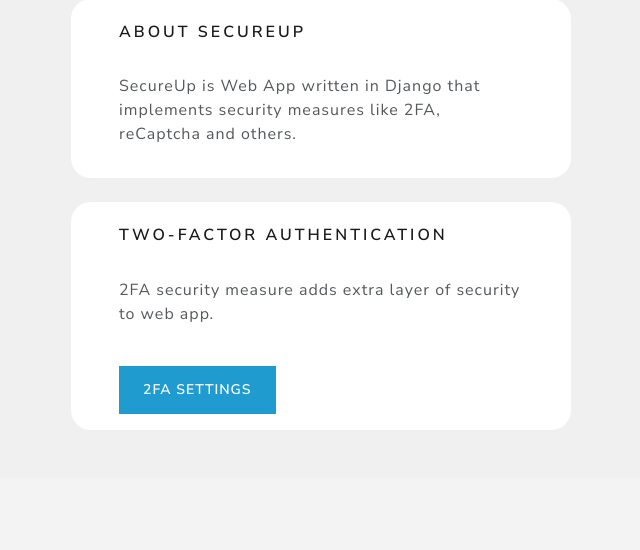
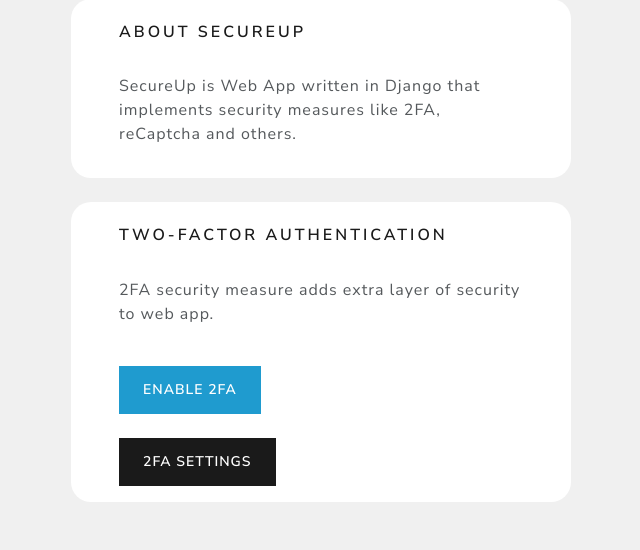
Before and after one commit to eccololo/django-projects, a Django app: page /dashboard in a window 1280 px wide. Shown: the part 364-914 px from the top of the page, without its empty margins (319-959 px from the left). Before the commit the page ends 778 px from the top, so only its background shows below. Run offline with Django 5.2, Linux system fonts and the light colour scheme; the visitor is signed in with stand-in values (Sample User, id 1).

Commit message:
Add link in dashboard template for 2FA settings.

```diff
--- a/SecureUp/secureup/secureapp/templates/dashboard.html
+++ b/SecureUp/secureup/secureapp/templates/dashboard.html
@@ -28,7 +28,9 @@
     <br />
     <p>2FA security measure adds extra layer of security to web app.</p>
     <br />
-    <a href="" class="btn btn-info navbar-btn" type="button">2FA Settings</a>
+    <a href="" class="btn btn-info navbar-btn" type="button">Enable 2FA</a>
+    <br /><br />
+    <a href="{% url 'two_factor:profile' %}" class="btn btn-primary navbar-btn" type="button">2FA Settings</a>
 </div>
 <br /><br />
 {% endblock %}
```
